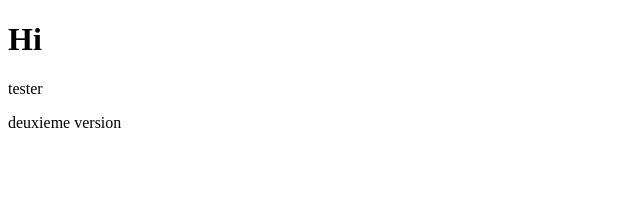
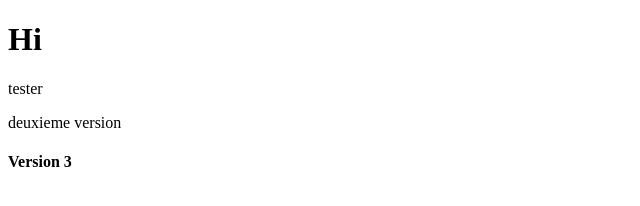
Before and after one commit to Anne-fleur/hi, a plain HTML site: page index.html in a window 1280 px wide. Shown: the full height of the page, 0-640 px from the left. Drawn offline with Linux system fonts and the light colour scheme.

Commit message:
ajout de version33

```diff
--- a/index.html
+++ b/index.html
@@ -8,5 +8,6 @@
         <h1>Hi</h1>
         <p>tester</p>
         <p>deuxieme version</p>
+        <h4>Version 3</h4>
     </body>
 </html>
```
